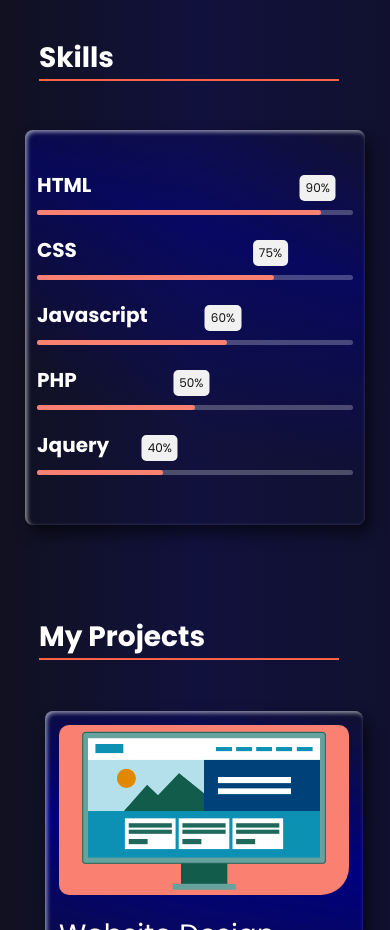
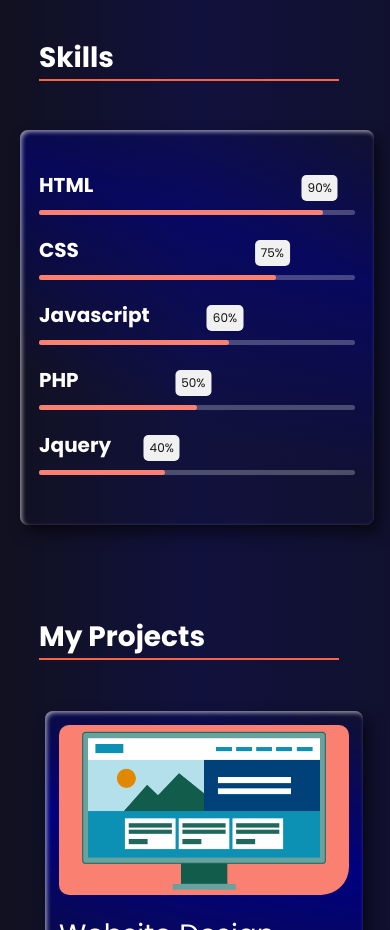
Before and after one commit to lahsivp/Portfolio-, a plain HTML site: page Index.html in a window 390 px wide. Shown: the part 1900-2830 px from the top of the page. Drawn offline with nearby package versions, Linux system fonts and the light colour scheme.

Commit message:
Update homecss.css

```diff
--- a/homecss.css
+++ b/homecss.css
@@ -187,7 +187,7 @@ nav ul li a{
   display: inline-block;
   max-width: 800px;
   border-radius: 8px;
-  padding: 20px 5vw 50px;
+  padding: 20px 10vw 50px;
   box-shadow: inset 2px 2px 4px #ffffff90, 6px 8px 15px #00000090;
   background-image: linear-gradient(200deg,#00000000 .1%,#00008090 29.9%,#00000000 70%);
 }
@@ -492,7 +492,7 @@ h3,h2{
   display: inline-block;
   max-width: 800px;
   border-radius: 8px;
-  padding: 20px 3vw 50px;
+  padding: 20px 5vw 50px;
   box-shadow: inset 2px 2px 4px #ffffff90, 6px 8px 15px #00000090;
   background-image: linear-gradient(200deg,#00000000 .1%,#00008090 29.9%,#00000000 70%);
 }
```
